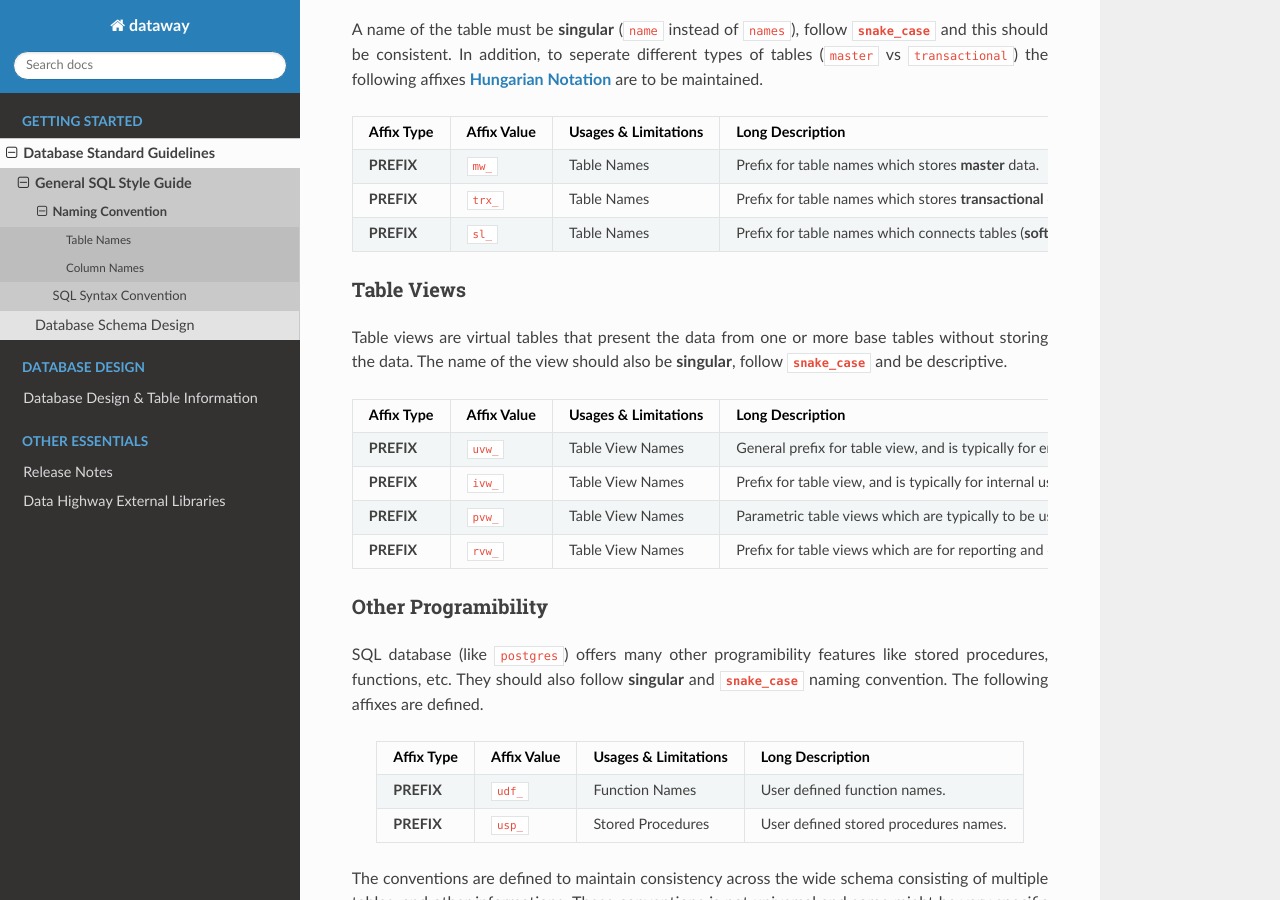
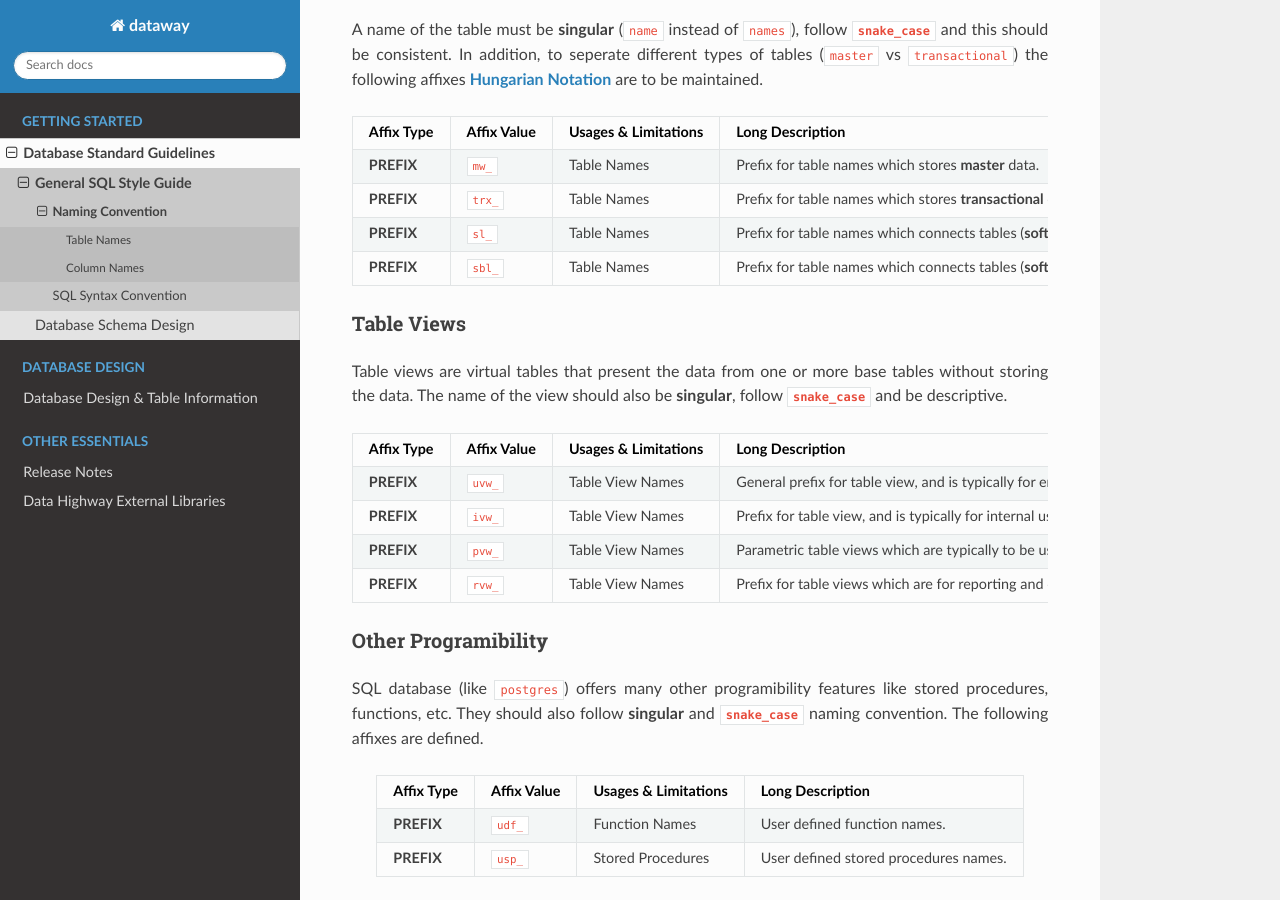
Before and after one commit to digitphilia/dataway, a Sphinx documentation site: the page built from docs/standard/general/names.md, in a window 1280 px wide and 900 px high, scrolled down 512 px. Built offline with Sphinx 7.4.7 and the Read the Docs theme 3.1.0, drawn with Linux system fonts in a browser that asks for light colours; the version number could not be read and is left out.

Commit message:
✨ add sbl for soft broken links table

```diff
--- a/docs/standard/general/names.md
+++ b/docs/standard/general/names.md
@@ -27,6 +27,7 @@ In addition, to seperate different types of tables (`master` vs `transactional`)
 | **PREFIX** | `mw_` | Table Names | Prefix for table names which stores **master** data. |
 | **PREFIX** | `trx_` | Table Names | Prefix for table names which stores **transactional** data. |
 | **PREFIX** | `sl_` | Table Names | Prefix for table names which connects tables (**softlinks**) from different schema. |
+| **PREFIX** | `sbl_` | Table Names | Prefix for table names which connects tables (**soft-broken links**) from different schema. |
 
 </div>
 
```
